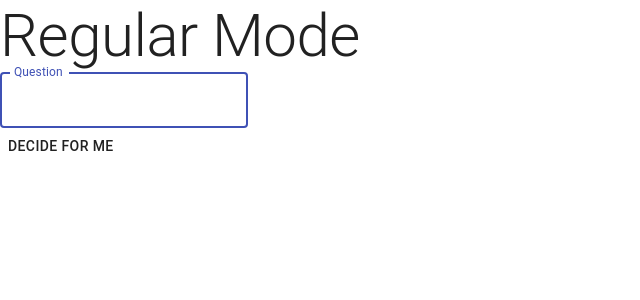
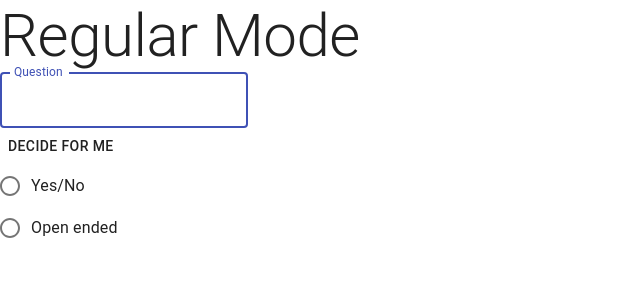
Before and after one commit to artlee06/decideforme, a React (Create React App) app: page /Main in a window 1280 px wide. Both pictures are taken after a click on the button "REGULAR MODE". Shown: the top 300 px of the page, without its empty margins (0-640 px from the left). Built offline with nearby package versions, Linux system fonts and the light colour scheme.

Commit message:
add radio button

```diff
--- a/package.json
+++ b/package.json
@@ -3,6 +3,7 @@
   "version": "0.1.0",
   "private": true,
   "dependencies": {
+    "@babel/runtime": "^7.8.3",
     "@material-ui/core": "^4.8.3",
     "@testing-library/jest-dom": "^4.2.4",
     "@testing-library/react": "^9.3.2",
--- a/src/components/RegularPage.jsx
+++ b/src/components/RegularPage.jsx
@@ -2,15 +2,15 @@ import React, { useState, useEffect } from "react";
 
 // Material UI
 // import { makeStyles } from "@material-ui/core/styles";
-import { createMuiTheme } from "@material-ui/core/styles";
-import { ThemeProvider } from "@material-ui/styles";
 import Paper from "@material-ui/core/Paper";
 import Typography from "@material-ui/core/Typography";
-import Button from '@material-ui/core/Button';
 import Box from "@material-ui/core/Box";
 import TextField from '@material-ui/core/TextField';
-
-
+import RadioGroup from '@material-ui/core/RadioGroup';
+import Button from '@material-ui/core/Button';
+import Radio from '@material-ui/core/Radio';
+import FormControlLabel from '@material-ui/core/FormControlLabel';
+import { FormGroup } from "@material-ui/core";
 import { useHistory } from "react-router-dom";
 
 export default function RegularPage() {
@@ -56,6 +56,11 @@ export default function RegularPage() {
       return !(errors.question === "" && errors.type === "");
   };
 
+  const handleChange = event => {
+    setPage({...regularPage, type: event.target.value});
+  };
+
+
   return (
     <React.Fragment>
       <div>
@@ -75,8 +80,12 @@ export default function RegularPage() {
             />
           </Box>
           <Button onClick={handleSubmit}> DECIDE FOR ME </Button>
+          <RadioGroup aria-label="type" name="type1" value={type} onChange={handleChange}>
+            <FormControlLabel control={<Radio value="yN" />} label="Yes/No" />
+            <FormControlLabel control={<Radio value="mC" />} label="Open ended" />
+          </RadioGroup>
         </Paper>
       </div>
     </React.Fragment>
   );
-}
+};
```
Also changed, not shown: 1 other file (tests, documents, lock files or other folders).
